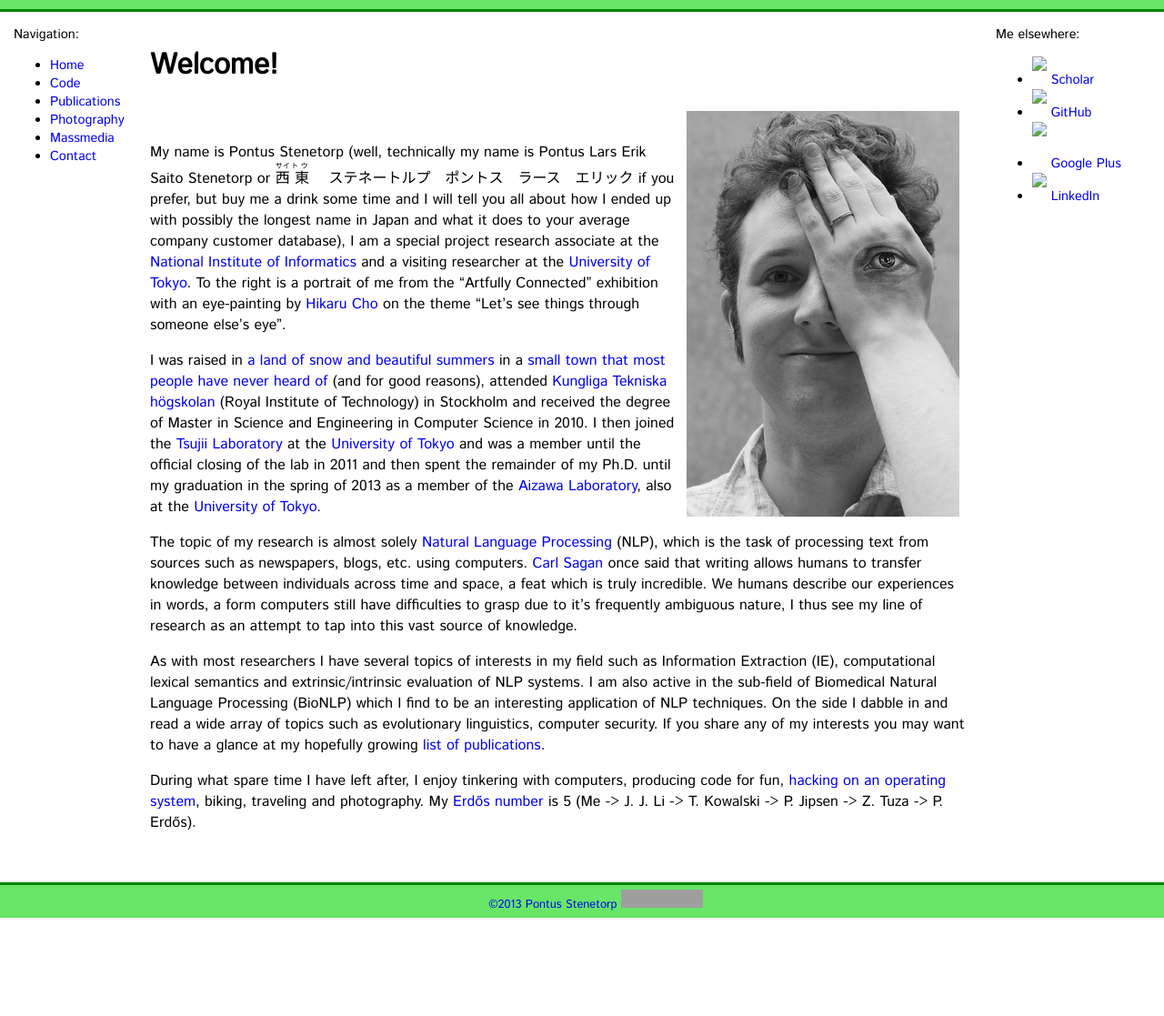
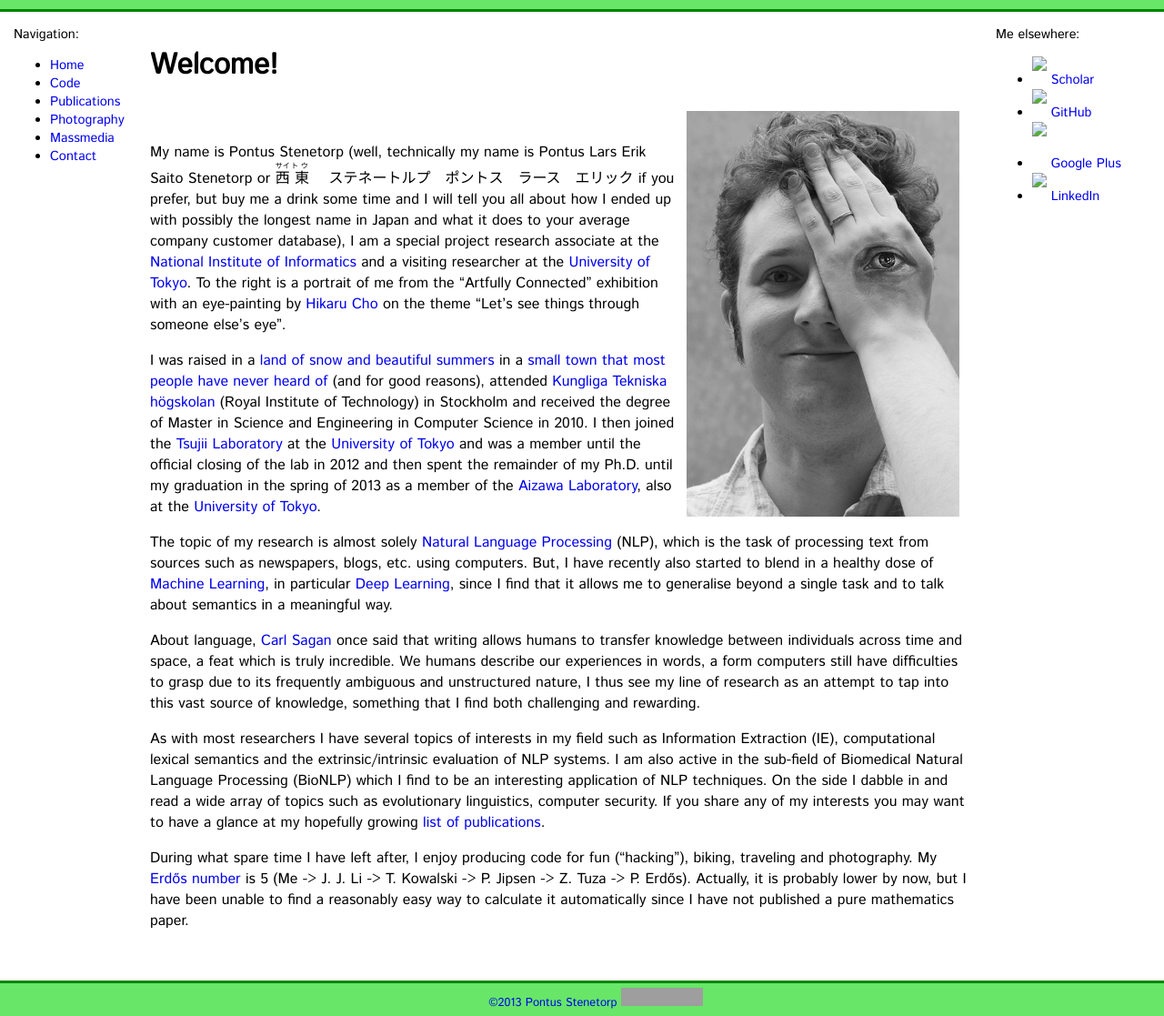
Before and after one commit to gbouchar/ninjin.github.io, a Jekyll site: the page built from index.md, in a window 1280 px wide. Shown: the whole page at 91% size. Built offline with Jekyll 4.4.1, drawn with Linux system fonts in a browser that asks for light colours; some web fonts are replaced; Markdown is read by kramdown in place of the engine named in the settings; before the commit the page ends 1009 px from its top, so only the background shows below that; grey boxes are pictures that could not be loaded.

Commit message:
Updated the index page.

```diff
--- a/index.md
+++ b/index.md
@@ -1,10 +1,8 @@
 ---
 layout:         index
 title:          Welcome!
-cmeta:          "Homepage of your run-of-the-mill Ph.D. student in
-                Natural Language Processing (NLP), contains:
-                my publication list, blog posts, reflections on life
-                and your occasional rant."
+cmeta:          "Homepage of your run-of-the-mill post-doctoral researcher in
+                Natural Language Processing (NLP)."
 ---
 
 My name is Pontus Stenetorp (well, technically my name is Pontus Lars Erik
@@ -22,13 +20,13 @@ To the right is a portrait of me from the "Artfully Connected" exhibition with
 an eye-painting by [Hikaru Cho][cho] on the theme "Let's see things through
 someone else's eye".
 
-I was raised in [a land of snow and beautiful summers][sweden] in a [small
+I was raised in a [land of snow and beautiful summers][sweden] in a [small
 town that most people have never heard of][lindesberg] (and for good reasons),
 attended [Kungliga Tekniska högskolan][kth] (Royal Institute of Technology) in
 Stockholm and received the degree of Master in Science and Engineering in
 Computer Science in 2010.
 I then joined the [Tsujii Laboratory][tsujii] at the [University of
-Tokyo][todai] and was a member until the official closing of the lab in 2011
+Tokyo][todai] and was a member until the official closing of the lab in 2012
 and then spent the remainder of my Ph.D. until my graduation in the spring of
 2013 as a member of the [Aizawa Laboratory][aizawa], also at the [University
 of Tokyo][todai].
@@ -36,16 +34,22 @@ of Tokyo][todai].
 The topic of my research is almost solely [Natural Language Processing][nlp]
 (NLP), which is the task of processing text from sources such as newspapers,
 blogs, etc. using computers.
-[Carl Sagan][sagan] once said that writing allows humans to transfer
-knowledge between individuals across time and space, a feat which is truly
-incredible.
+But, I have recently also started to blend in a healthy dose of [Machine
+Learning][ml], in particular [Deep Learning][deep], since I find that it
+allows me to generalise beyond a single task and to talk about semantics in a
+meaningful way.
+
+About language, [Carl Sagan][sagan] once said that writing allows humans to
+transfer knowledge between individuals across time and space, a feat which is
+truly incredible.
 We humans describe our experiences in words, a form computers still have
-difficulties to grasp due to it's frequently ambiguous nature, I thus see my
-line of research as an attempt to tap into this vast source of knowledge.
+difficulties to grasp due to its frequently ambiguous and unstructured
+nature, I thus see my line of research as an attempt to tap into this vast
+source of knowledge, something that I find both challenging and rewarding.
 
 As with most researchers I have several topics of interests in my field such
 as Information Extraction (IE), computational lexical semantics and
-extrinsic/intrinsic evaluation of NLP systems.
+the extrinsic/intrinsic evaluation of NLP systems.
 I am also active in the sub-field of Biomedical Natural Language Processing
 (BioNLP) which I find to be an interesting application of NLP techniques.
 On the side I dabble in and read a wide array of topics such as evolutionary
@@ -53,21 +57,26 @@ linguistics, computer security.
 If you share any of my interests you may want to have a glance at my hopefully
 growing [list of publications][publications].
 
-During what spare time I have left after, I enjoy tinkering with computers, producing
-code for fun, [hacking on an operating system][freebsd], biking, traveling and
-photography. My [Erdős number][erdos] is 5 (Me -> J. J. Li -> T. Kowalski ->
-P. Jipsen -> Z. Tuza -> P. Erdős).
+During what spare time I have left after, I enjoy producing code for fun
+("hacking"), biking, traveling and photography.
+My [Erdős number][erdos] is 5 (Me -> J. J. Li -> T. Kowalski -> P. Jipsen
+-> Z. Tuza -> P. Erdős).
+Actually, it is probably lower by now, but I have been unable to find a
+reasonably easy way to calculate it automatically since I have not published a
+pure mathematics paper.
 
 [aizawa]:       http://www-al.nii.ac.jp/en/index.html
 [cho]:          https://flavors.me/chooosan
-[erdos]:        http://en.wikipedia.org/wiki/Erd%C5%91s_number
+[deep]:         https://en.wikipedia.org/wiki/Deep_learning
+[erdos]:        https://en.wikipedia.org/wiki/Erd%C5%91s_number
 [freebsd]:      http://www.freebsd.org/
 [kth]:          http://www.kth.se/?l=en_UK
-[lindesberg]:   http://en.wikipedia.org/wiki/Lindesberg
+[lindesberg]:   https://en.wikipedia.org/wiki/Lindesberg
 [nii]:          http://www.nii.ac.jp/en/
+[ml]:           https://en.wikipedia.org/wiki/Machine_learning
 [nlp]:          https://en.wikipedia.org/wiki/Natural_language_processing
 [publications]: /publications.html
 [sagan]:        https://en.wikipedia.org/wiki/Carl_Sagan
-[sweden]:       http://en.wikipedia.org/wiki/Sweden
+[sweden]:       https://en.wikipedia.org/wiki/Sweden
 [todai]:        http://www.u-tokyo.ac.jp/index_e.html
 [tsujii]:       http://www.nactem.ac.uk/tsujii/
```
